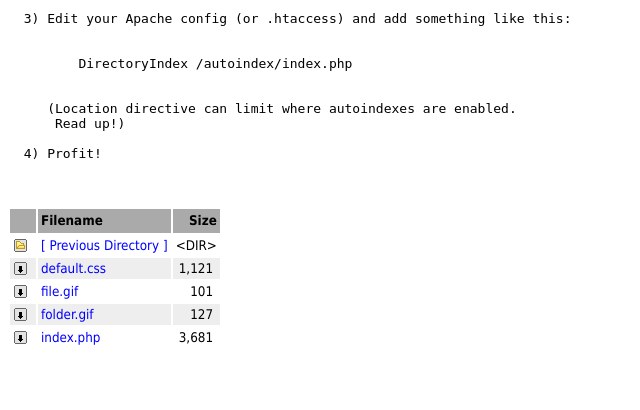
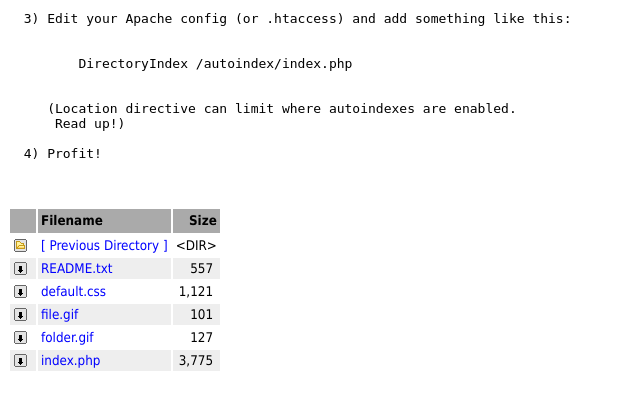
Before and after one commit to epitron/autoindex, a PHP site: page / in a window 1280 px wide. Shown: the part 270-680 px from the top of the page, without its empty margins (0-640 px from the left). Run offline with PHP 8.4, Linux system fonts and the light colour scheme.

Commit message:
Proper README paths...

```diff
--- a/index.php
+++ b/index.php
@@ -22,7 +22,8 @@
   }
 
   function in_excludes($s) {
-    $excludes = array("README.txt", "README.html", ".git", ".gitignore", ".svn");
+    //$excludes = array("README.txt", "README.html", ".git", ".gitignore", ".svn");
+    $excludes = array(".git", ".gitignore", ".svn");
     foreach ($excludes as $entry)
     {
       if($s == $entry) return true;
@@ -81,7 +82,7 @@
 
 
 
-<title>Directory listing of <? echo $location; ?></title>
+<title>Directory listing of <?= $location ?></title>
 <link href="/autoindex/default.css" rel="stylesheet" type="text/css">
 <body class="bodystyles">
 
@@ -96,14 +97,13 @@
 
 <?
 
-
-  if (file_exists("README.html")) {
-    include("README.html");
+  if ( file_exists($readme = join_paths($path, "README.html")) ) {
+    include($readme);
     echo "<br><br>";
   }
-  if (file_exists("README.txt")) {
+  if ( file_exists($readme = join_paths($path, "README.txt")) ) {
     echo "<pre>";
-    include("README.txt");
+    include($readme);
     echo "</pre><br>";
   }
 
```
